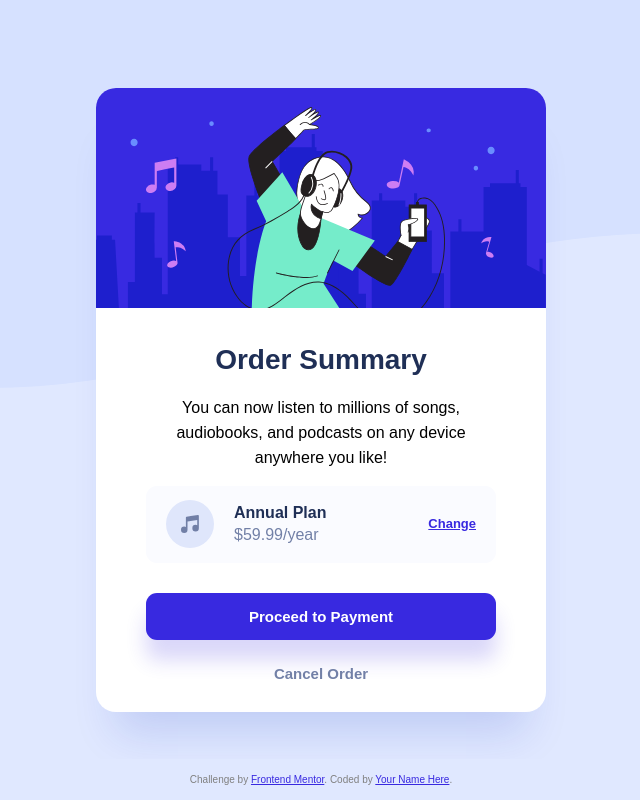
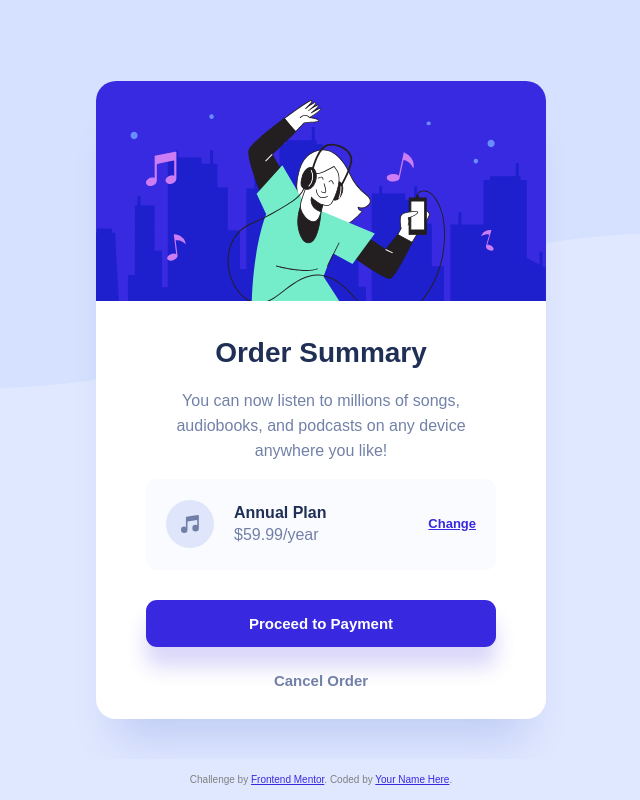
Before and after one commit to bguz/FEM-order-summary-component, a plain HTML site: page index.html in a window 1280 px wide. Shown: the whole page, without its empty margins (319-959 px from the left). Drawn offline with Linux system fonts and the light colour scheme; a web font is replaced by a local one.

Commit message:
css changes

```diff
--- a/assets/css/style.less
+++ b/assets/css/style.less
@@ -50,6 +50,7 @@ p {
     font-size: 1.5rem;
     line-height: 2.5rem;
     font-weight: 500;
+    color: @p-color;
 }
 .cta {
     display: block;
@@ -187,6 +188,8 @@ p {
 
         .card__plan-container {
             margin-bottom: 3rem;
+            padding-top: 0.7rem;
+            padding-bottom: 0.7rem;
 
             .card__plan {
                 font-size: 1.6rem;
```
Also changed, not shown: assets/css/style.css.
